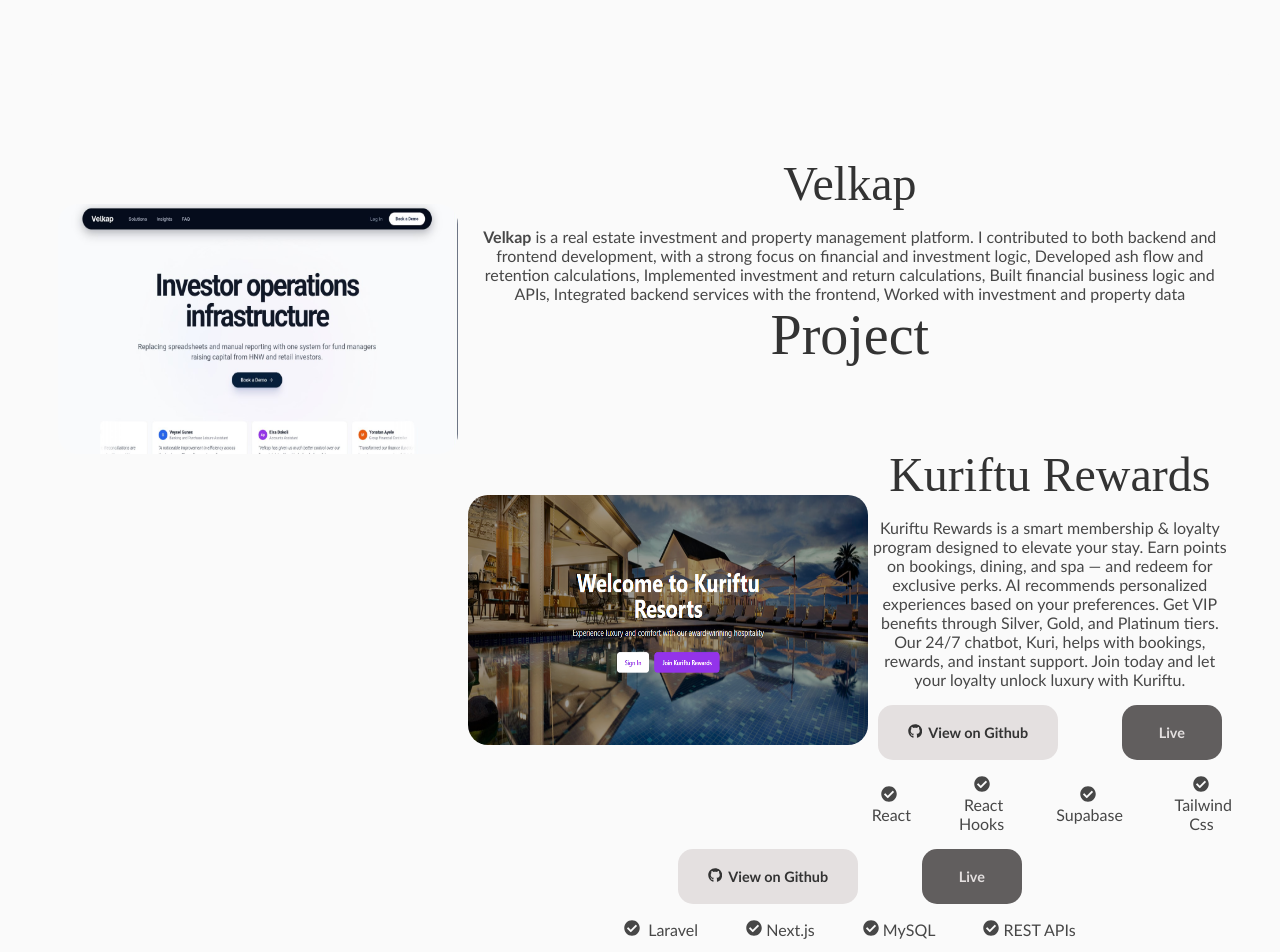
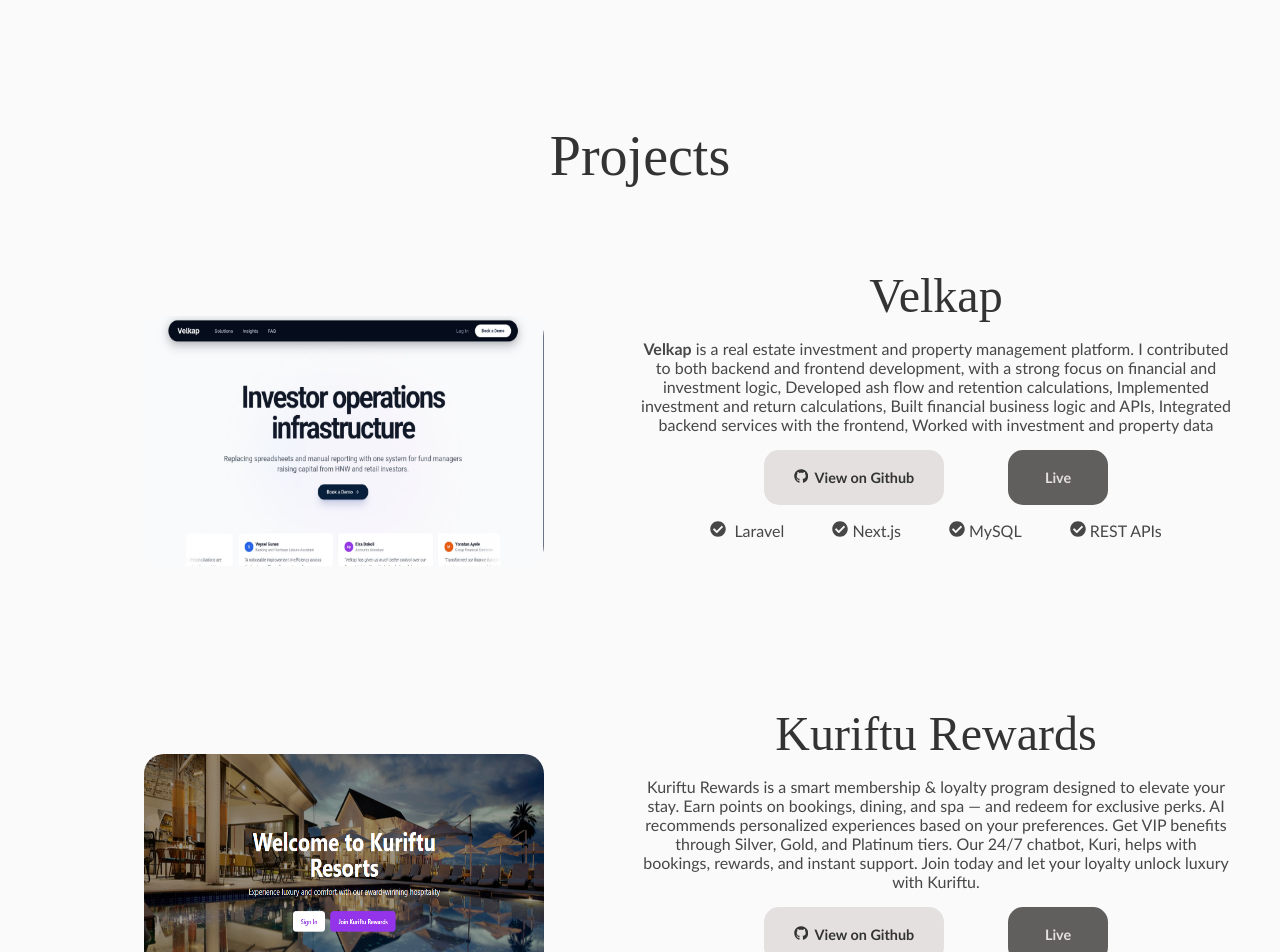
Before and after one commit to anuteshome/Portifolioo, a React (Vite) app: page / in a window 1280 px wide. Shown: the part 1560-2512 px from the top of the page. Built offline with nearby package versions, Linux system fonts and the light colour scheme.

Commit message:
fix: Adding velkap project

```diff
--- a/src/component/Projects/Project.jsx
+++ b/src/component/Projects/Project.jsx
@@ -27,8 +27,8 @@
          },[]);
     return (
         <div className='Projects'>
-
-          <div className="project2">
+<h1 className='project_title'>Projects</h1>
+<div className="project2">
 <div className="grid">
     <div className='images'>
     <img className='img1' src={Velkap} alt="" data-aos="zoom-in-up" />
@@ -47,9 +47,20 @@
     Worked with investment and property data
   </p>
 </div>
+            <div className='buttons'> <a  disabled ><button className='btn3'><FaGithub /> &nbsp;View on Github</button> </a>
+            <a href="https://velkap.com/" target='blank'><button className='btn4'>Live</button></a></div>
+            <div className='stack'>
+           <p> <FaCheckCircle />&nbsp; Laravel</p>
+            <p><FaCheckCircle />&nbsp;Next.js </p>
+            {/* <p>Css</p> */}
+            <p > <FaCheckCircle />&nbsp;MySQL</p>
+             <p > <FaCheckCircle />&nbsp;REST APIs</p>
+            </div>
+            </div>
+            </div>
 
+</div>
 <div className="project1">
-<h1 className='project_title'>Project</h1>
 <div className="grid">
     <div className="img">
     <img className='img1' src={Kuriftu} alt="" data-aos="zoom-in-up"  />
@@ -73,21 +84,6 @@
 </div>
 </div>
 
-
-</div>
-
-
-            <div className='buttons'> <a  disabled ><button className='btn3'><FaGithub /> &nbsp;View on Github</button> </a>
-            <a href="https://velkap.com/" target='blank'><button className='btn4'>Live</button></a></div>
-            <div className='stack'>
-           <p> <FaCheckCircle />&nbsp; Laravel</p>
-            <p><FaCheckCircle />&nbsp;Next.js </p>
-            {/* <p>Css</p> */}
-            <p > <FaCheckCircle />&nbsp;MySQL</p>
-             <p > <FaCheckCircle />&nbsp;REST APIs</p>
-            </div>
-            </div>
-            </div>
 
 </div>
 <div className="project1">
@@ -155,7 +151,7 @@
 
 </div>
 
-{/* <div className="project5">
+<div className="project5">
     <div className="grid">
         <div>
         <img className='img1' src={Apple} alt="" data-aos="zoom-in-up" />
@@ -174,7 +170,7 @@
         </div>
     </div>
 
-</div> */}
+</div>
 
         </div>
     );
```
